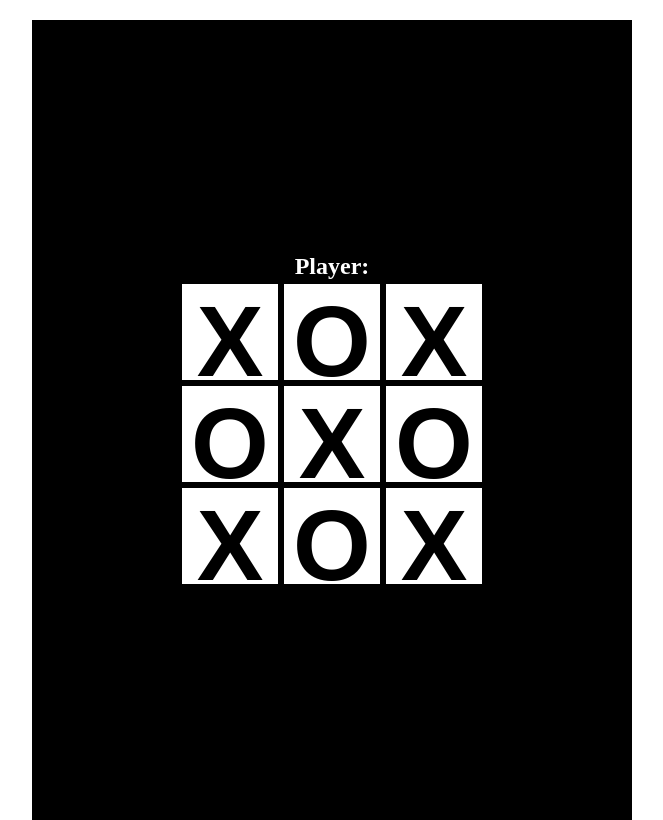
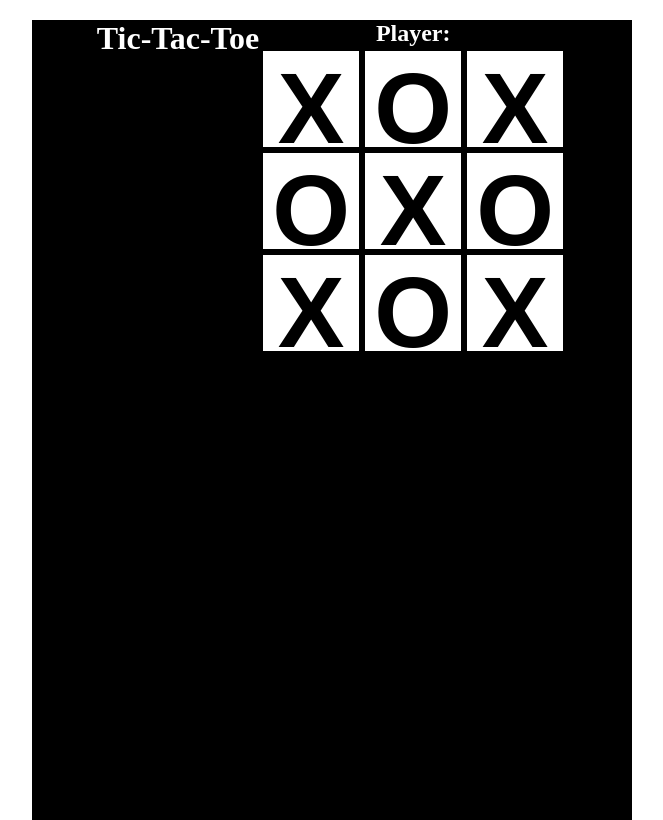
Before and after one commit to PacIsGod96/CSET115-Final, a plain HTML site: page index.html in a window 1280 px wide. Shown: the whole page, without its empty margins (308-971 px from the left). Drawn offline with Linux system fonts and the light colour scheme.

Commit message:
worked on css

```diff
--- a/index.html
+++ b/index.html
@@ -8,6 +8,9 @@
 </head>
 <body>
     <div class="Tic-Tac-Toe-Board">
+        <div class="players">
+            <h1>Tic-Tac-Toe</h1>
+        </div>
         <div class="btns">
             <h2>Player: </h2>
             <table>
--- a/style.css
+++ b/style.css
@@ -15,9 +15,11 @@ body{
     height: 800px;
     display: flex;
     justify-content: center;
-    align-items: center;
+    align-items: flex-start;
 }
-
+.players{
+    color: white;
+}
 .btns button{
     width: 100px;
     height: 100px;
```
